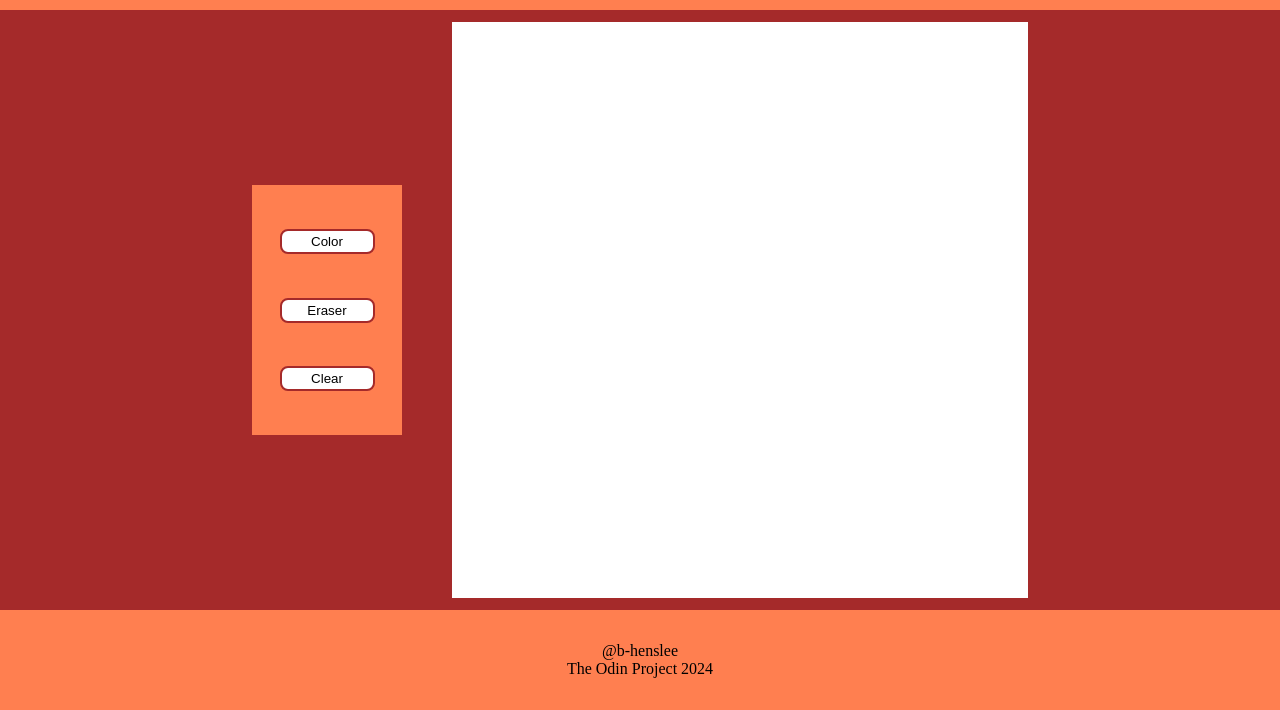
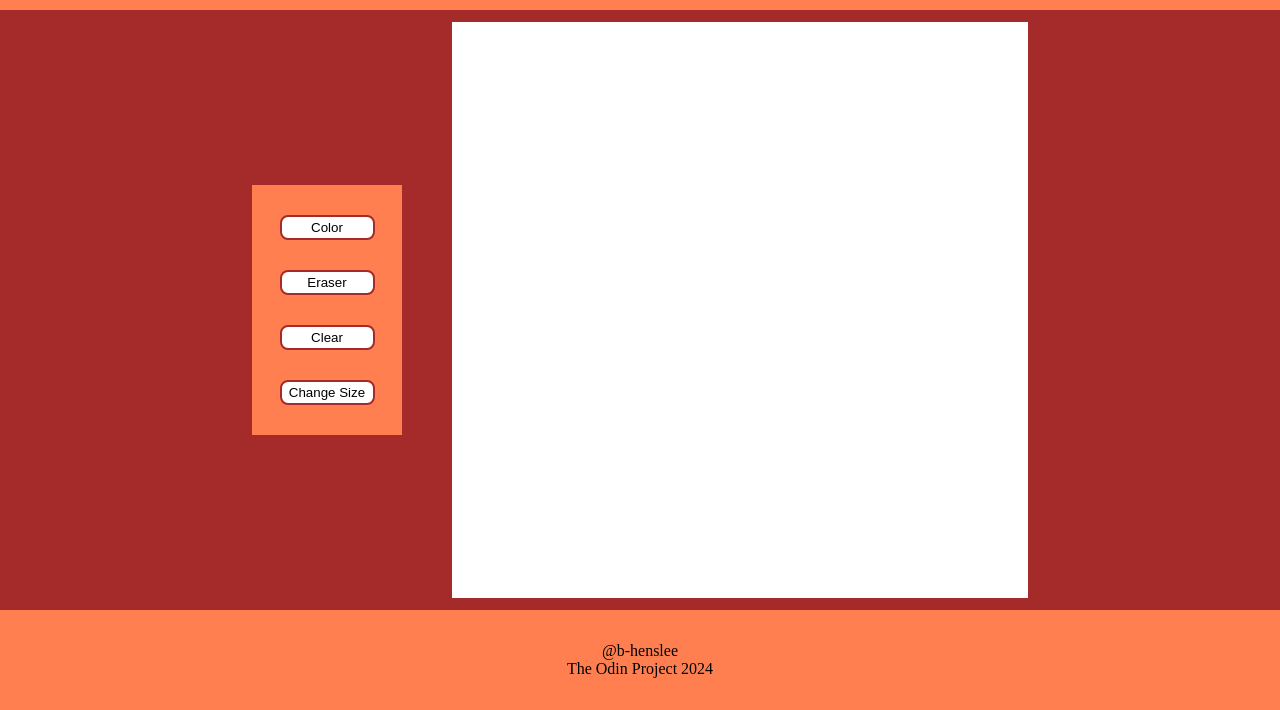
Before and after one commit to B-Henslee/top-etch, a plain HTML site: page index.html in a window 1280 px wide. Shown: the part 90-800 px from the top of the page. Drawn offline with Linux system fonts and the light colour scheme.

Commit message:
Create new button to change grid size

```diff
--- a/index.html
+++ b/index.html
@@ -15,6 +15,7 @@
             <button id = "color">Color</button>
             <button id = "eraser">Eraser</button>
             <button id = "clear">Clear</button>
+            <button id = "grid-size">Change Size</button>
         </div>
         <div class="color-screen"></div>
     </div>
```
